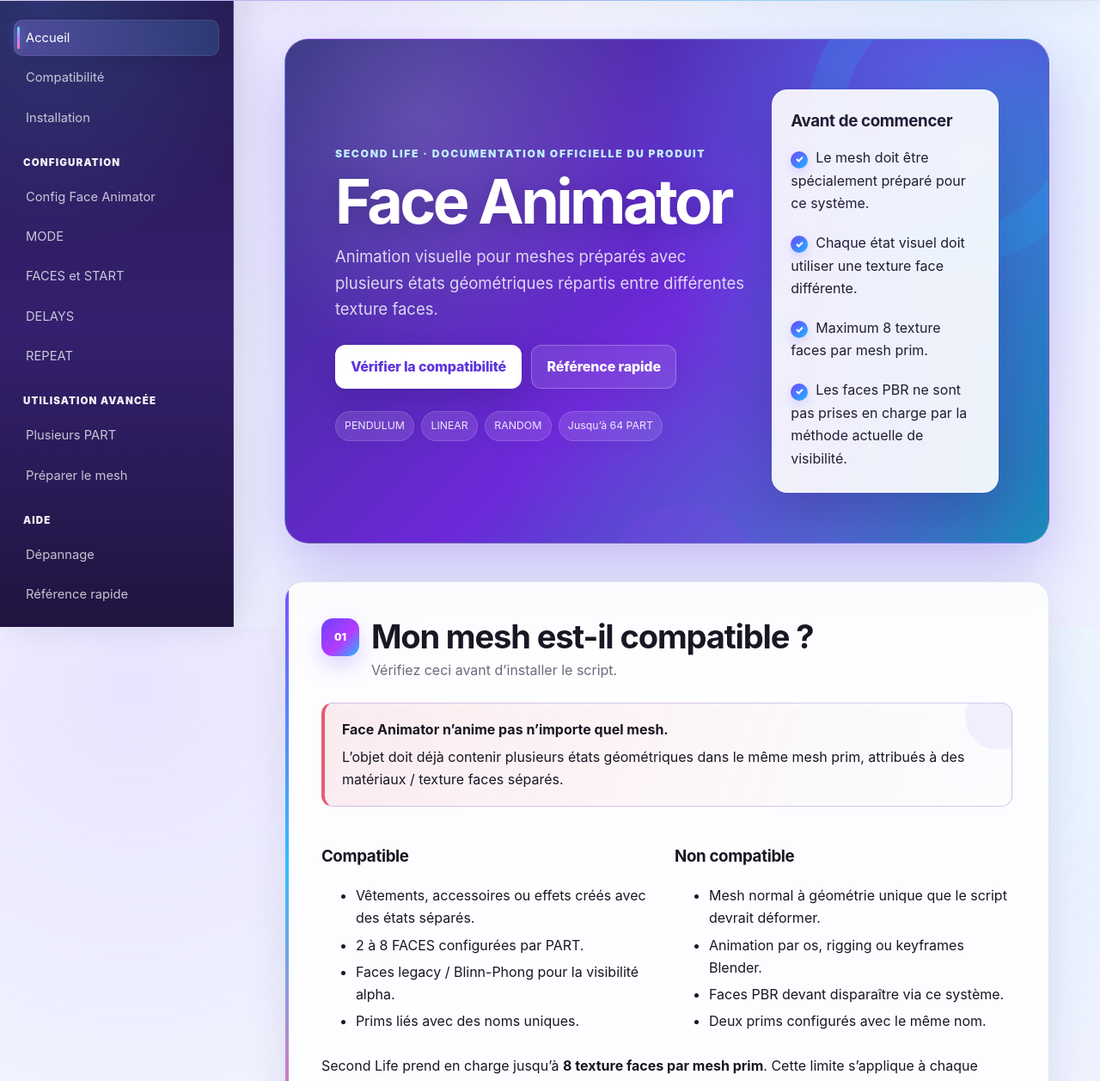
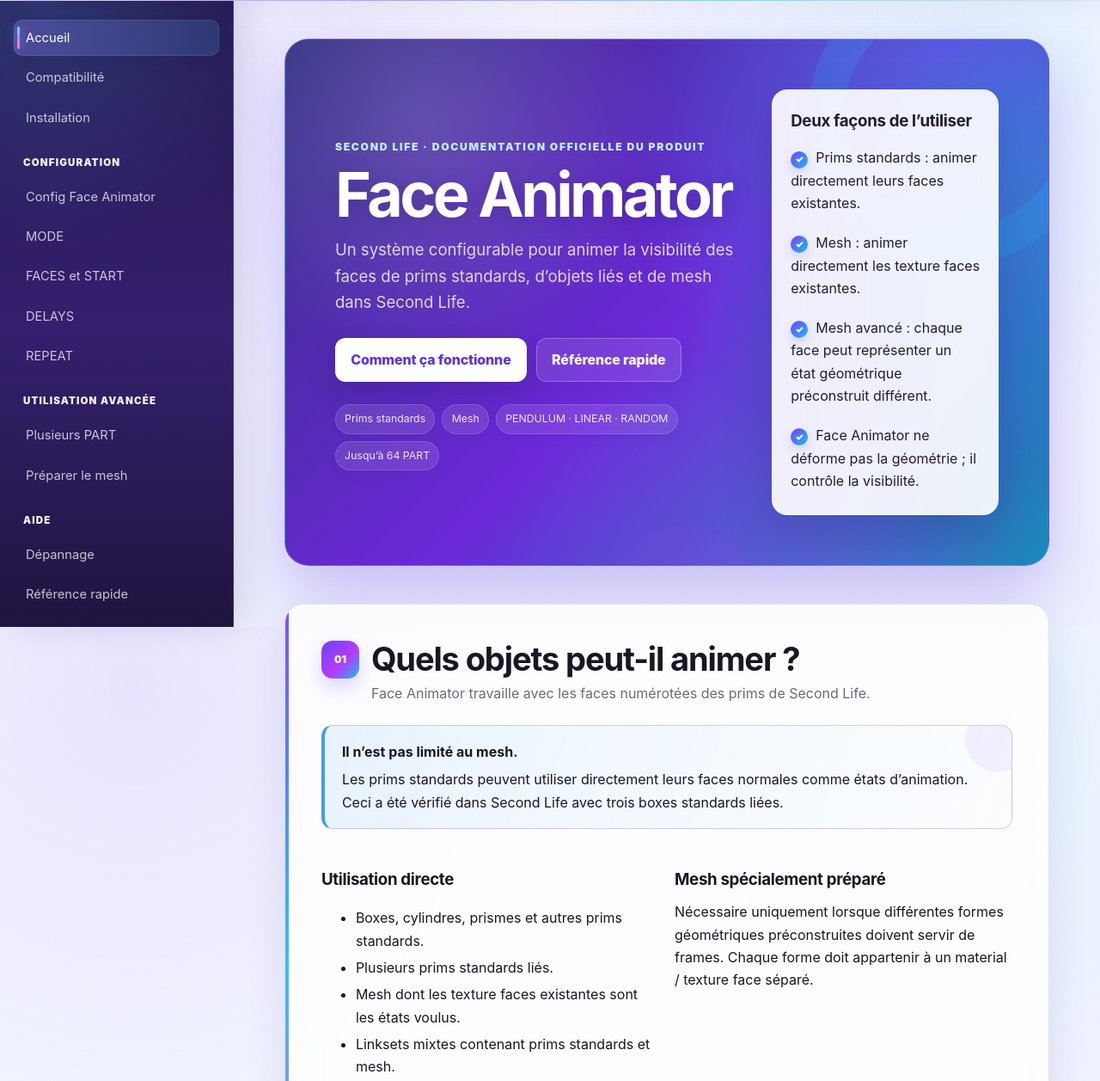
Before and after one commit to Curudae01/face-animator-manual, a plain HTML site: page docs/fr.html in a window 1280 px wide. Shown: the part 71-1328 px from the top of the page at 86% size. Drawn offline with Linux system fonts and the light colour scheme.

Commit message:
Amplía Face Animator a prims estándar y mesh

```diff
--- a/docs/fr.html
+++ b/docs/fr.html
@@ -31,8 +31,23 @@
 <div class="layout">
   <aside class="sidebar" id="sidebar"><nav><a href="#inicio">Accueil</a><a href="#compatibilidade">Compatibilité</a><a href="#instalacion">Installation</a><div class="nav-group">Configuration</div><a href="#config">Config Face Animator</a><a href="#modos">MODE</a><a href="#faces">FACES et START</a><a href="#delays">DELAYS</a><a href="#repeat">REPEAT</a><div class="nav-group">Utilisation avancée</div><a href="#varias-partes">Plusieurs PART</a><a href="#mesh">Préparer le mesh</a><div class="nav-group">Aide</div><a href="#problemas">Dépannage</a><a href="#referencia">Référence rapide</a></nav><div class="sidebar-footer"><span class="pill">Manual v1.0</span><span class="muted">Face Animator v1.6.2</span></div></aside>
   <main class="content" id="content">
-<section id="inicio" class="hero searchable"><div class="hero-copy"><span class="eyebrow">Second Life · documentation officielle du produit</span><h1>Face Animator</h1><p class="lead">Animation visuelle pour meshes préparés avec plusieurs états géométriques répartis entre différentes texture faces.</p><div class="hero-actions"><a class="button primary" href="#compatibilidade">Vérifier la compatibilité</a><a class="button ghost" href="#referencia">Référence rapide</a></div><div class="badges"><span>PENDULUM</span><span>LINEAR</span><span>RANDOM</span><span>Jusqu’à 64 PART</span></div></div><div class="hero-card"><h3>Avant de commencer</h3><ul class="check-list"><li>Le mesh doit être spécialement préparé pour ce système.</li><li>Chaque état visuel doit utiliser une texture face différente.</li><li>Maximum 8 texture faces par mesh prim.</li><li>Les faces PBR ne sont pas prises en charge par la méthode actuelle de visibilité.</li></ul></div></section>
-<section id="compatibilidade" class="doc-section searchable"><div class="section-heading"><span class="step">01</span><div><h2>Mon mesh est-il compatible ?</h2><p>Vérifiez ceci avant d’installer le script.</p></div></div><div class="callout danger"><strong>Face Animator n’anime pas n’importe quel mesh.</strong><p>L’objet doit déjà contenir plusieurs états géométriques dans le même mesh prim, attribués à des matériaux / texture faces séparés.</p></div><div class="two-col"><div><h3>Compatible</h3><ul><li>Vêtements, accessoires ou effets créés avec des états séparés.</li><li>2 à 8 FACES configurées par PART.</li><li>Faces legacy / Blinn-Phong pour la visibilité alpha.</li><li>Prims liés avec des noms uniques.</li></ul></div><div><h3>Non compatible</h3><ul><li>Mesh normal à géométrie unique que le script devrait déformer.</li><li>Animation par os, rigging ou keyframes Blender.</li><li>Faces PBR devant disparaître via ce système.</li><li>Deux prims configurés avec le même nom.</li></ul></div></div><p>Second Life prend en charge jusqu’à <strong>8 texture faces par mesh prim</strong>. Cette limite s’applique à chaque prim, pas à l’ensemble du linkset.</p></section>
+<section id="inicio" class="hero searchable">
+  <div class="hero-copy">
+    <span class="eyebrow">Second Life · documentation officielle du produit</span>
+    <h1>Face Animator</h1>
+    <p class="lead">Un système configurable pour animer la visibilité des faces de prims standards, d’objets liés et de mesh dans Second Life.</p>
+    <div class="hero-actions"><a class="button primary" href="#compatibilidade">Comment ça fonctionne</a><a class="button ghost" href="#referencia">Référence rapide</a></div>
+    <div class="badges"><span>Prims standards</span><span>Mesh</span><span>PENDULUM · LINEAR · RANDOM</span><span>Jusqu’à 64 PART</span></div>
+  </div>
+  <div class="hero-card"><h3>Deux façons de l’utiliser</h3><ul class="check-list"><li>Prims standards : animer directement leurs faces existantes.</li><li>Mesh : animer directement les texture faces existantes.</li><li>Mesh avancé : chaque face peut représenter un état géométrique préconstruit différent.</li><li>Face Animator ne déforme pas la géométrie ; il contrôle la visibilité.</li></ul></div>
+</section>
+<section id="compatibilidade" class="doc-section searchable">
+  <div class="section-heading"><span class="step">01</span><div><h2>Quels objets peut-il animer ?</h2><p>Face Animator travaille avec les faces numérotées des prims de Second Life.</p></div></div>
+  <div class="callout info"><strong>Il n’est pas limité au mesh.</strong><p>Les prims standards peuvent utiliser directement leurs faces normales comme états d’animation. Ceci a été vérifié dans Second Life avec trois boxes standards liées.</p></div>
+  <div class="two-col"><div><h3>Utilisation directe</h3><ul><li>Boxes, cylindres, prismes et autres prims standards.</li><li>Plusieurs prims standards liés.</li><li>Mesh dont les texture faces existantes sont les états voulus.</li><li>Linksets mixtes contenant prims standards et mesh.</li></ul></div><div><h3>Mesh spécialement préparé</h3><p>Nécessaire uniquement lorsque différentes formes géométriques préconstruites doivent servir de frames. Chaque forme doit appartenir à un material / texture face séparé.</p></div></div>
+  <div class="callout warning"><strong>Ce qu’il ne fait pas</strong><p>Face Animator ne déplace pas les sommets et ne déforme pas les objets. Il affiche et masque les FACES configurées.</p></div>
+  <p>La version actuelle contrôle l’alpha legacy / Blinn-Phong. Les faces utilisant des matériaux PBR ne sont pas prises en charge par cette méthode.</p>
+</section>
 <section id="instalacion" class="doc-section searchable"><div class="section-heading"><span class="step">02</span><div><h2>Installation</h2><p>Conservez le script et la notecard ensemble.</p></div></div><ol><li>Rezzez ou éditez l’objet compatible.</li><li>Ouvrez le prim où Face Animator sera installé. Le <strong>root prim</strong> est recommandé.</li><li>Placez dans ce même inventaire le script fourni et la notecard nommée exactement <code>Config Face Animator</code>.</li><li>Modifiez la notecard avec les vrais noms des prims liés.</li><li>Enregistrez et attendez la fin du chargement.</li><li>Vérifiez dans le chat du propriétaire que la configuration est valide.</li></ol><div class="callout warning"><strong>Même prim</strong><p><code>Config Face Animator</code> doit être dans l’inventaire du même prim que le script.</p></div></section>
 <section id="config" class="doc-section searchable"><div class="section-heading"><span class="step">03</span><div><h2>Config Face Animator</h2><p>Configuration par blocs, une PART après l’autre.</p></div></div><p>Les lignes commençant par <code>#</code> sont des commentaires ; les lignes vides sont ignorées.</p><pre><code>PART=COINS
 MODE=PENDULUM
@@ -59,10 +74,17 @@
 FACES=0,1,2,3,4
 START=2
 DELAYS=400,300,200,300,400</code></pre><div class="stats"><div><strong>64</strong><span>PART logiques maximum</span></div><div><strong>8</strong><span>FACES maximum par PART</span></div></div><div class="callout info"><strong>Capacité vérifiée</strong><p>v1.6.2 a été testé avec <strong>64 PART × 5 FACES = 320 frames</strong>. La combinaison 64 × 8 = 512 frames n’a pas été testée et n’est pas garantie. La capacité réelle dépend aussi de la mémoire disponible.</p></div></section>
-<section id="mesh" class="doc-section searchable"><div class="section-heading"><span class="step">09</span><div><h2>Préparer le mesh</h2><p>La géométrie animée est créée avant l’arrivée dans Second Life.</p></div></div><pre><code>état géométrique
+<section id="mesh" class="doc-section searchable">
+  <div class="section-heading"><span class="step">09</span><div><h2>Prims standards et mesh avancé</h2><p>Le même moteur permet des effets simples de faces et une animation géométrique apparente.</p></div></div>
+  <h3>Prims standards</h3><p>Aucune préparation Blender n’est nécessaire. Utilisez directement leurs faces existantes dans FACES.</p>
+  <h3>Mesh normal</h3><p>Les texture faces existantes peuvent être utilisées directement lorsqu’elles sont les états à alterner.</p>
+  <h3>Mesh avec états géométriques</h3><p>Si chaque face doit représenter une forme différente, préparez le mesh à l’avance :</p>
+  <pre><code>état géométrique
 → matériau du mesh
 → texture face Second Life
-→ numéro utilisé dans FACES</code></pre><ul><li>Chaque position visuelle doit avoir son propre matériau / texture face.</li><li>La géométrie statique doit rester sur une face séparée, hors de FACES.</li><li>Vérifiez les numéros réels des faces après l’upload.</li></ul></section>
+→ numéro utilisé dans FACES</code></pre>
+  <p>Face Animator ne crée pas ces formes. Il alterne uniquement leur visibilité.</p>
+</section>
 <section id="problemas" class="doc-section searchable"><div class="section-heading"><span class="step">10</span><div><h2>Dépannage</h2><p>Vérifications rapides avant de modifier le script.</p></div></div><details><summary>Rien ne s’anime</summary><p>Vérifiez la préparation du mesh, le nom exact de PART et les indices FACES existants.</p></details><details><summary>Une face PBR ne disparaît pas</summary><p>La méthode actuelle utilise l’alpha Blinn-Phong ; les faces PBR ne réagissent pas visuellement à ce mécanisme.</p></details><details><summary>PART n’existe pas</summary><p>Utilisez exactement le nom affiché par le scan au démarrage.</p></details><details><summary>Le chargement est long</summary><p>Les notecards sont lues ligne par ligne. Attendez le message EOF/configuration valide.</p></details><details><summary>Configuration rejetée pour mémoire</summary><p>Réduisez le nombre total de PART ou de FACES.</p></details></section>
 <section id="referencia" class="doc-section searchable"><div class="section-heading"><span class="step">11</span><div><h2>Référence rapide</h2><p>Bloc complet d’une PART.</p></div></div><pre><code>PART=Exact prim name
 MODE=PENDULUM | LINEAR | RANDOM
@@ -72,5 +94,5 @@
 REPEAT=2
 REPEAT_DELAY=300</code></pre><table><thead><tr><th>Champ</th><th>Règle</th></tr></thead><tbody><tr><td>PART</td><td>Nom exact et unique du prim lié.</td></tr><tr><td>MODE</td><td>PENDULUM, LINEAR ou RANDOM.</td></tr><tr><td>FACES</td><td>2..8 indices animés.</td></tr><tr><td>START</td><td>Doit être présent dans FACES.</td></tr><tr><td>DELAYS</td><td>Une valeur par FACE, 100..60000 ms.</td></tr><tr><td>REPEAT</td><td>Optionnel : vide, 1..1000000 ou INFINITE.</td></tr><tr><td>REPEAT_DELAY</td><td>Optionnel : 0..86400000 ms ; ignoré si REPEAT est désactivé.</td></tr></tbody></table></section><div id="noResults" class="no-results" hidden><h2>Aucun résultat</h2></div><footer class="site-footer"><strong>Face Animator v1.6.2</strong><span>Documentation publique de Face Animator. Le code source du produit n’est pas publié dans ce manuel.</span></footer></main>
 </div>
-<script src="./app.js?v=face-animator-20261009-2"></script>
+<script src="./app.js?v=face-animator-20261009-3"></script>
 </body></html>
```
